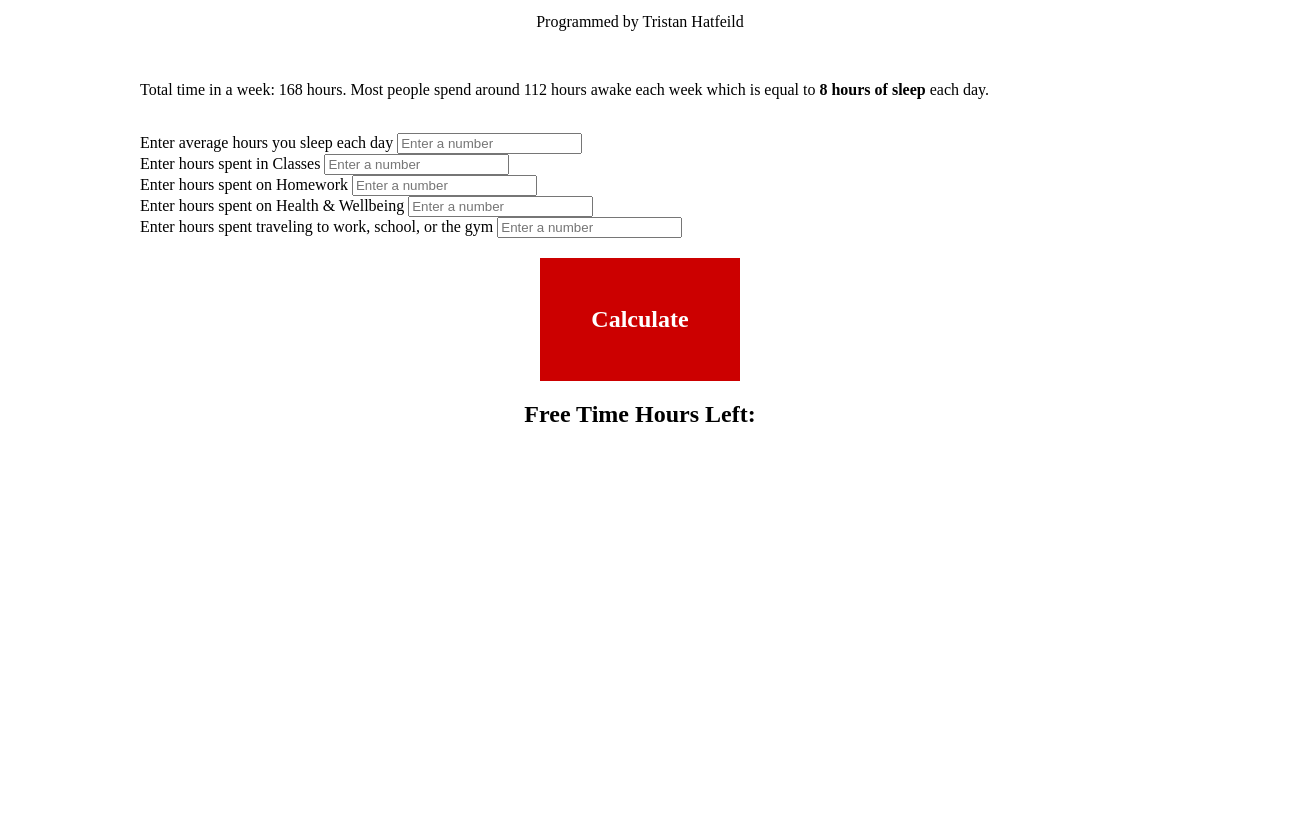
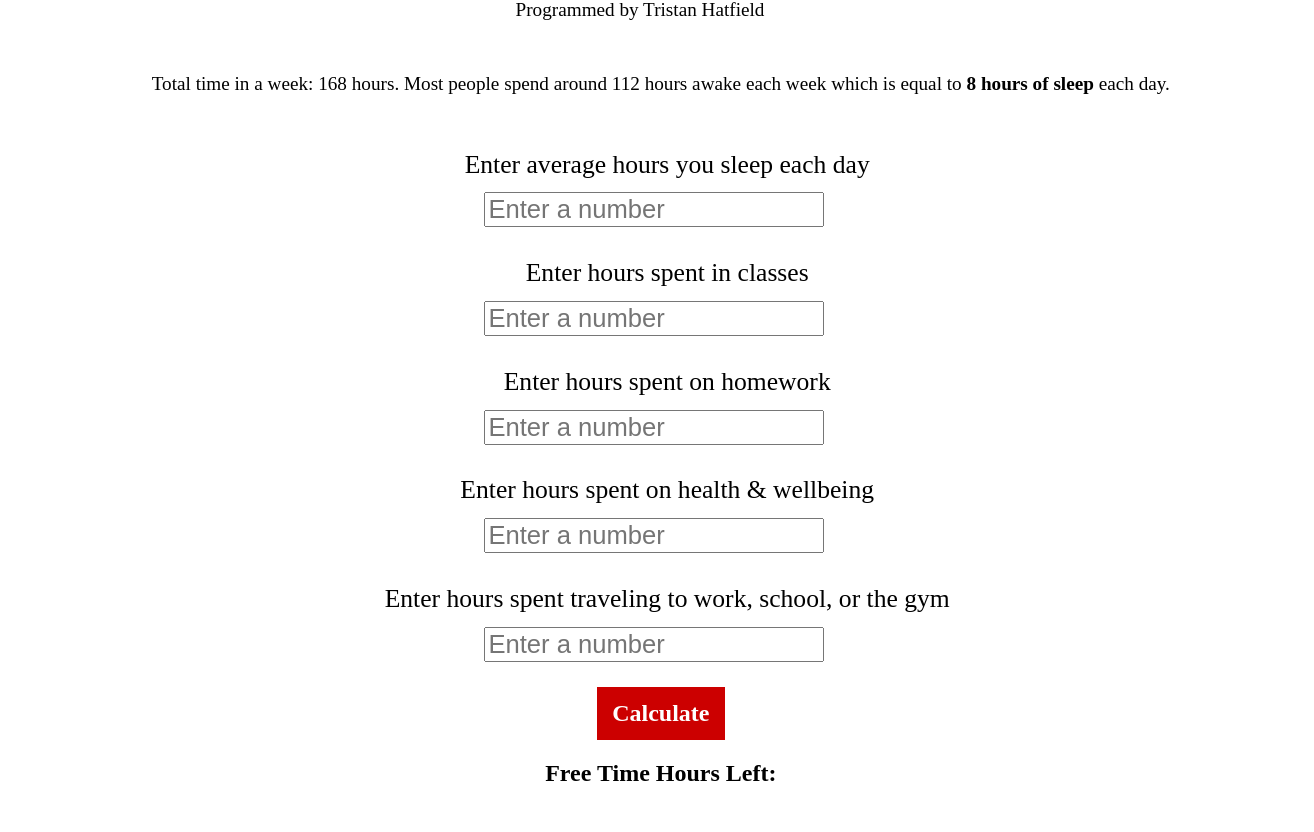
Before and after one commit to thatfield-24/time-tracker, a plain HTML site: page index.html in a window 1280 px wide. Shown: the part 67-899 px from the top of the page, 1314 px wide, since content can reach past the window. Before the commit the page ends 800 px from the top, so only its background shows below. Drawn offline with Linux system fonts and the light colour scheme.

Commit message:
Responsiveness
Added responsive design for mobile, ipad, and web views. Also fixed a few minor tagging issues

```diff
--- a/index.html
+++ b/index.html
@@ -2,27 +2,23 @@
 <html lang="en">
 <head>
   <meta charset="utf-8">
+  <meta name="viewport" content="width=device-width, initial-scale=1.0" />
   <title>Basic JavaScript Event Handling and DOM</title>
   <link rel="stylesheet" href="style/style.css">
   <script async src="js/script.js"></script>
 </head>
 <body>
   <h1 class="center">Time Tracker</h1>
-  <p class="center">Programmed by Tristan Hatfeild</p>
-  <div id="container">
+  <p class="center">Programmed by Tristan Hatfield</p>
+  <div class="container">
     <p>Total time in a week: 168 hours. Most people spend around 112 hours awake each week which is equal to <b>8 hours of sleep</b> each day.</p>
     <!--Below are the labels and input boxes for the site-->
-    <br><label>Enter average hours you sleep each day</label>
-    <input type = "number" id="sleep" type="text" name="textentry" placeholder="Enter a number">
-    <br><label>Enter hours spent in Classes</label>
-    <input type = "number" id="classes" type="text" name="textentry" placeholder="Enter a number">
-    <br><label>Enter hours spent on  Homework</label>
-    <input type = "number" id="homework" type="text" name="textentry" placeholder="Enter a number">
-    <br><label>Enter hours spent on Health & Wellbeing</label>
-    <input type = "number" id="fitness" type="text" name="textentry" placeholder="Enter a number">
-    <br><label>Enter hours spent traveling to work, school, or the gym</label>
-    <input type = "number" id="travel" type="text" name="textentry" placeholder="Enter a number">
-
+    <br><br><label>Enter average hours you sleep each day <br><input type="number" min="0"  id="sleep" type="text" name="textentry" placeholder="Enter a number" onkeypress="return (event.charCode != 45)"></label>
+    <br><br><label>Enter hours spent in classes <br><input type="number" min="0"  id="classes" type="text" name="textentry" placeholder="Enter a number" onkeypress="return (event.charCode != 45)"></label>
+    <br><br><label>Enter hours spent on homework <br><input type="number" min="0"  id="homework" type="text" name="textentry" placeholder="Enter a number" onkeypress="return (event.charCode != 45)"></label>
+    <br><br><label>Enter hours spent on health & wellbeing <br><input type="number" min="0"  id="fitness" type="text" name="textentry" placeholder="Enter a number" onkeypress="return (event.charCode != 45)"></label>
+    <br><br><label>Enter hours spent traveling to work, school, or the gym <br><input type="number" min="0" id="travel" type="text" name="textentry" placeholder="Enter a number" onkeypress="return (event.charCode != 45)"></label>
+    <!--Calculate Button and Results-->
     <div id="calculate">Calculate</div>
     <h2 id="textoutput" class="center">Free Time Hours Left: </h2>
   </div>
--- a/style/style.css
+++ b/style/style.css
@@ -1,18 +1,83 @@
 .center {
   text-align: center;
 }
-#container {
-  width: 1000px;
-  margin: 50px auto 0;
+.container {
+  text-align: center;
+  width: 100vw;
+  margin: 1vw auto 1vw;
+  padding: 1vw;
 }
 
+
+/* Phone Sizing */
+@media (min-width: 320px){
+  p {
+    font-size: 5vw;
+  }
+  h1 {
+    font-size: 10vw;
+  }
+  label, input {
+    font-size: 5vw;
+    margin: 1vw;
+  }
   #calculate {
-  width: 200px;
+    width: 75vw;
     text-align: center;
     color: #fff;
     background-color: #c00;
-  padding: 2em 0;
-  margin: 20px auto;
+    padding: 2vw 0;
+    margin: 10vw auto;
     font-size: 24px;
     font-weight: bold;
   }
+
+}
+
+/* Tablet Or Large Phone */
+@media (min-width: 768px){
+  p {
+    font-size: 2.5vw;
+  }
+  h1 {
+    font-size: 7.5vw;
+  }
+  label, input {
+    font-size: 2.5vw;
+    margin: 1vw;
+  }
+  #calculate {
+    width: 75vw;
+    text-align: center;
+    color: #fff;
+    background-color: #c00;
+    padding: 2vw 0;
+    margin: 2.5vw auto;
+    font-size: 24px;
+    font-weight: bold;
+  }
+}
+
+/* Laptop Sizing */
+@media (min-width: 1025px){
+  p {
+    font-size: 1.5vw;
+  }
+  h1 {
+    font-size: 2vw;
+  }
+  label, input {
+    font-size: 2vw;
+    margin: 1vw;
+  }
+  #calculate {
+    width: 10vw;
+    text-align: center;
+    color: #fff;
+    background-color: #c00;
+    padding: 1vw 0;
+    margin: 1vw auto;
+    font-size: 24px;
+    font-weight: bold;
+  }
+}
```
Lines whose indentation alone changed are shown as unchanged.
